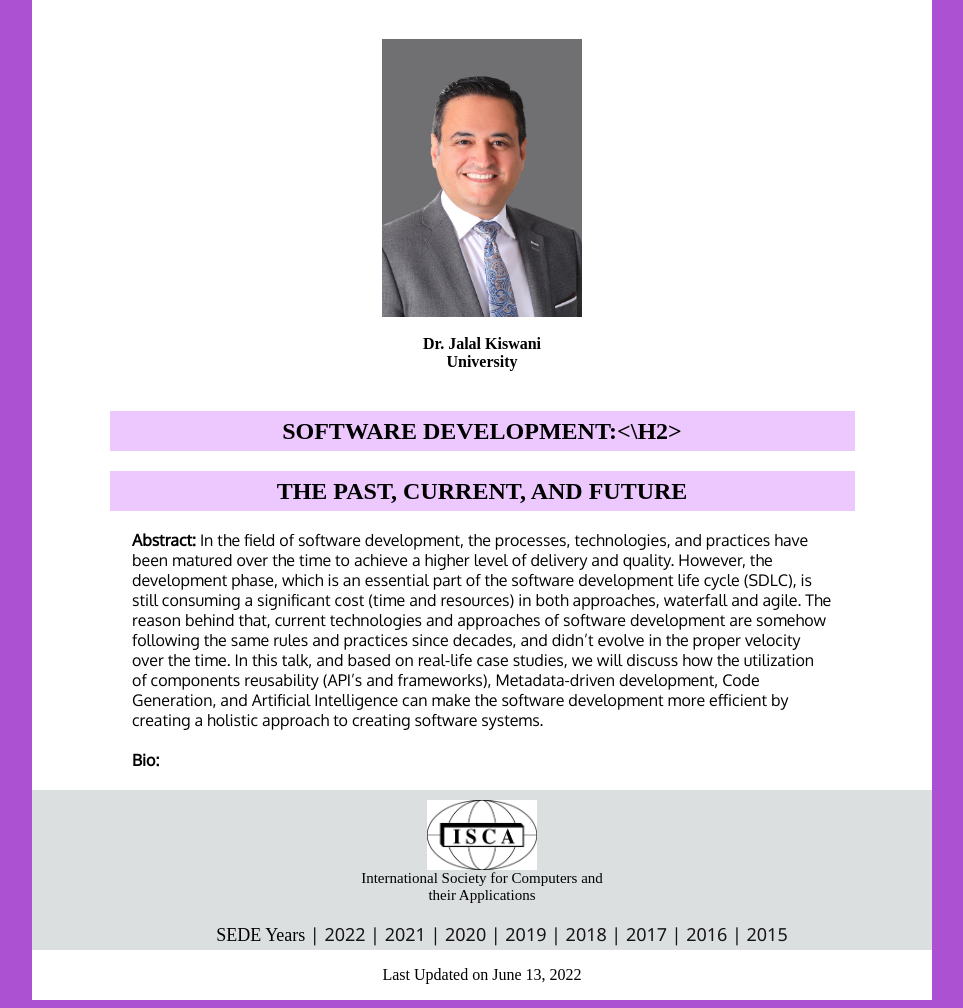
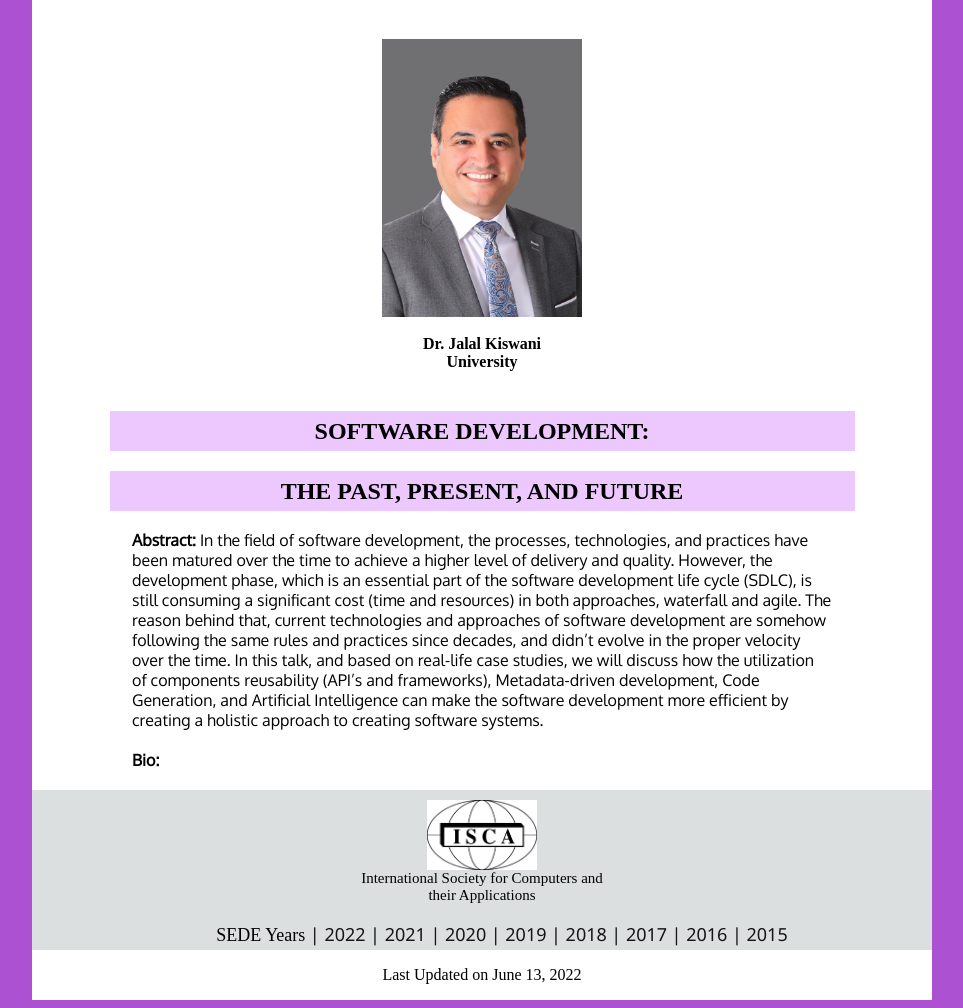
Before and after one commit to hpcvis/SEDE, a plain HTML site: page keynote.html in a window 1280 px wide. Shown: the part 1075-2083 px from the top of the page, without its empty margins (158-1121 px from the left). Drawn offline with Linux system fonts and the light colour scheme.

```diff
--- a/keynote.html
+++ b/keynote.html
@@ -50,8 +50,8 @@
         <strong>University</strong>
 
 
-	<h2>Software Development:<\h2>
-	<h2> the Past, Current, and Future </h2>
+	<h2>Software Development:</h2>
+	<h2> the Past, Present, and Future </h2>
 
         <p id="description">
         <strong>Abstract:</strong>
```
